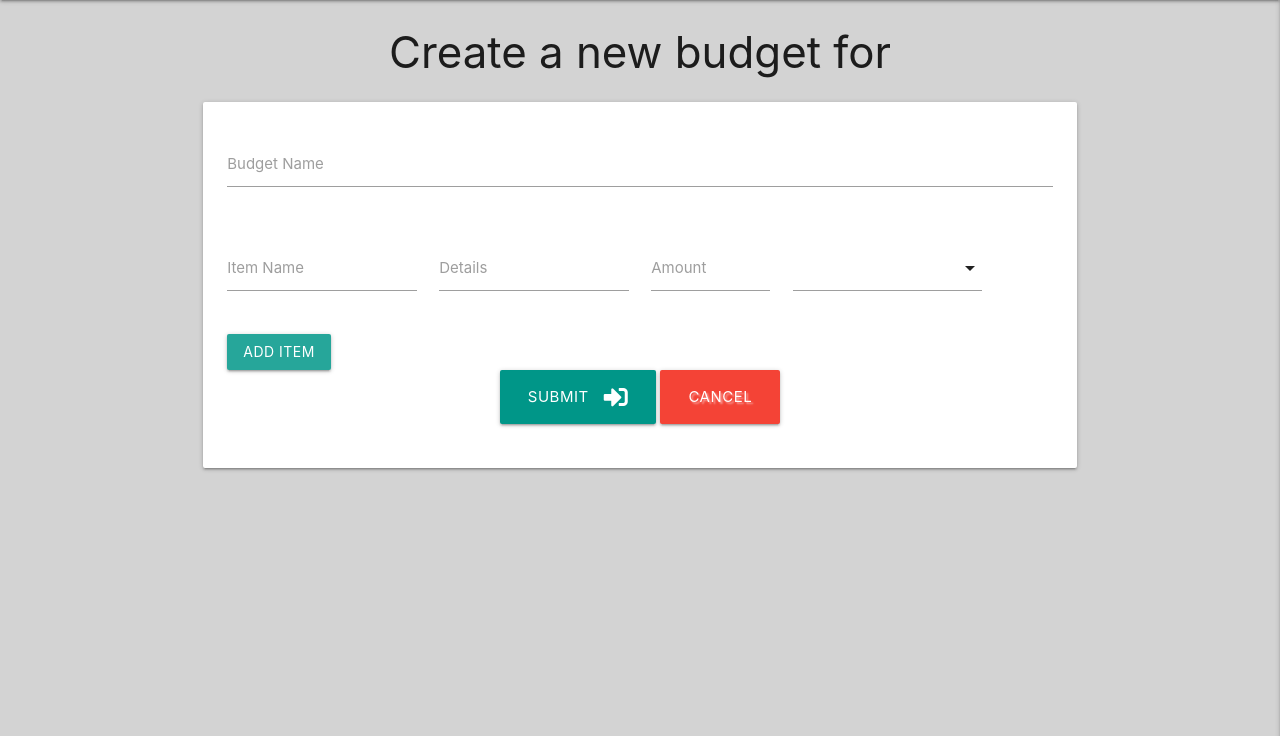
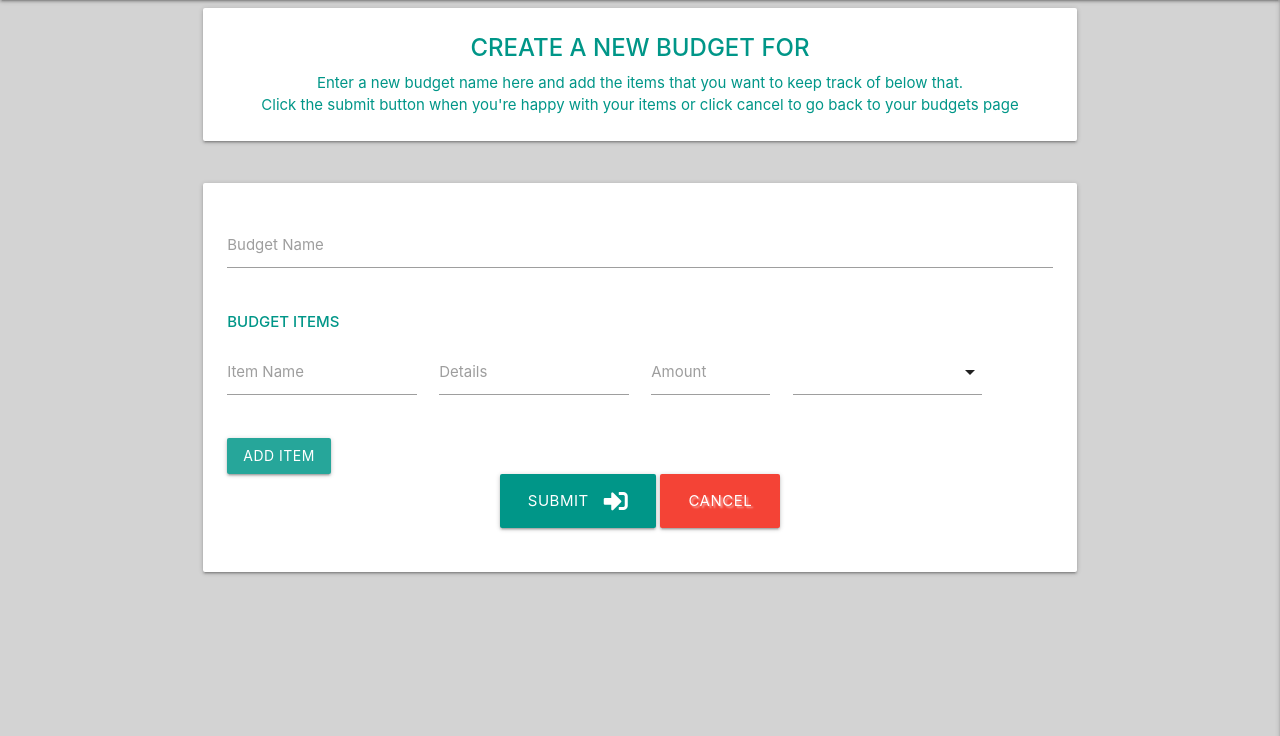
Before and after one commit to Code-Institute-Submissions/nic-was-project-budget_AprResub, a Flask app: template templates/add_budget.html in a window 1280 px wide. Shown: the part 64-800 px from the top of the page. Run offline with Flask 2, Linux system fonts and the light colour scheme; the template is opened without the code that fills it, so the values that code supplies are empty; some libraries are stand-ins or nearby versions.

Commit message:
Editing the heading on the page to be consistent with the projects and budgets templates

```diff
--- a/templates/add_budget.html
+++ b/templates/add_budget.html
@@ -1,8 +1,19 @@
 {% extends "base.html" %}
 {% block content %}
 
+    <div class="row">
+        <div class="col s12 m12">
+        <div class="card white darken-1">
+            <div class="card-content teal-text center-align">
+            <span class="card-title"><strong>CREATE A NEW BUDGET FOR {{ project.project_name.upper() }}</strong></span>
+            <p>Enter a new budget name here and add the items that you want to keep track of below that.
+            </p>
+            <p>Click the submit button when you're happy with your items or click cancel to go back to your budgets page</p>
+            </div>
+        </div>
+        </div>
+    </div>
 
-    <h3 class="center-align">Create a new budget for {{ project.project_name.title() }}</h3>
 
     <div class="row">
         <form id="new-budget" class="col s12 m12" method="POST" >
@@ -17,7 +28,7 @@
                 </div>
                 <!-- budget items -->
 
-                <div id="budget-items">
+                <div id="budget-items"> <span class="card-title teal-text"><strong>BUDGET ITEMS</strong></span>
                     <!-- at least one item should be entered  -->
                     <div class="row budget_item" id="0budget_item">
                         <div class="input-field col s3 m3">
```
